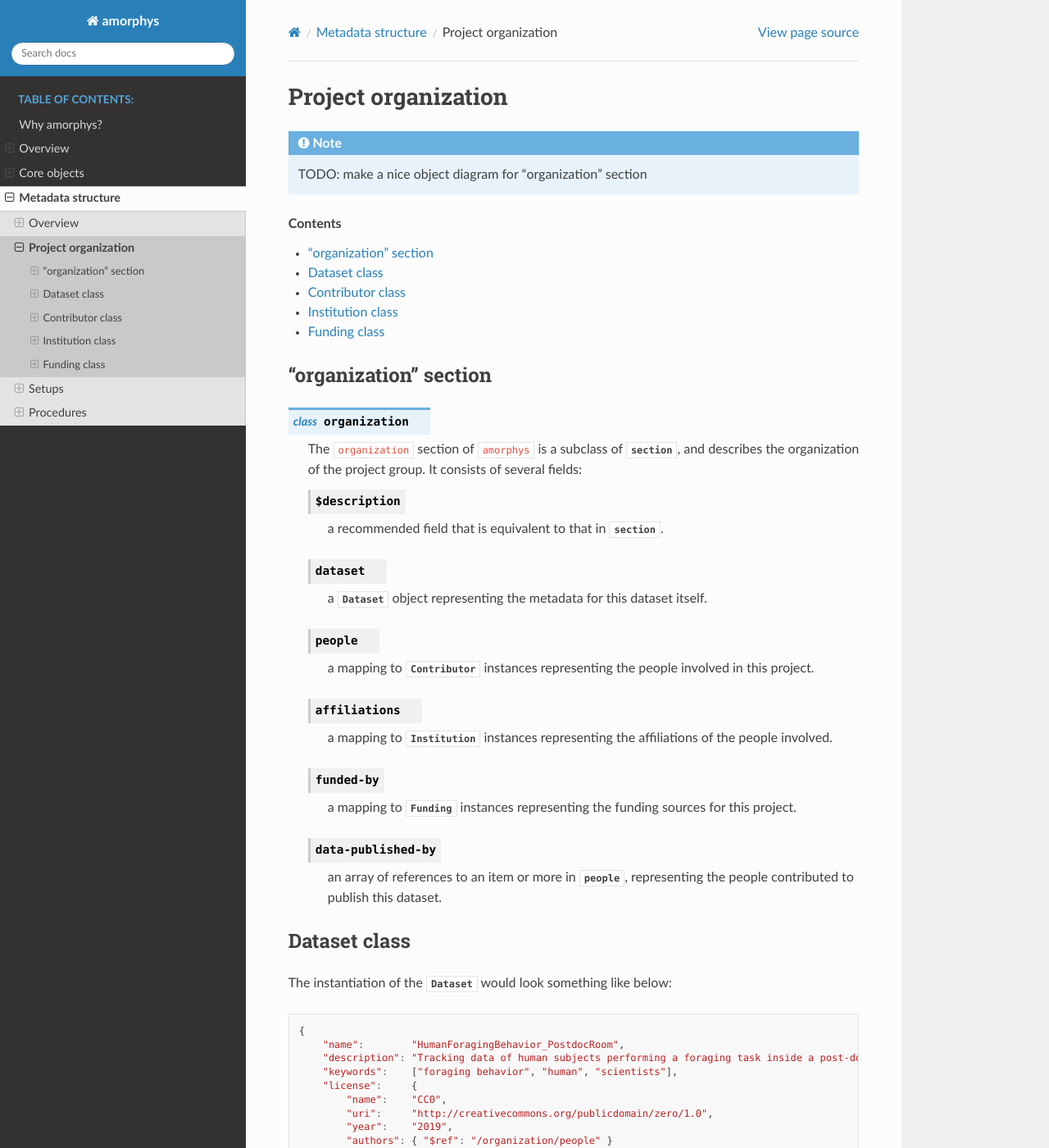
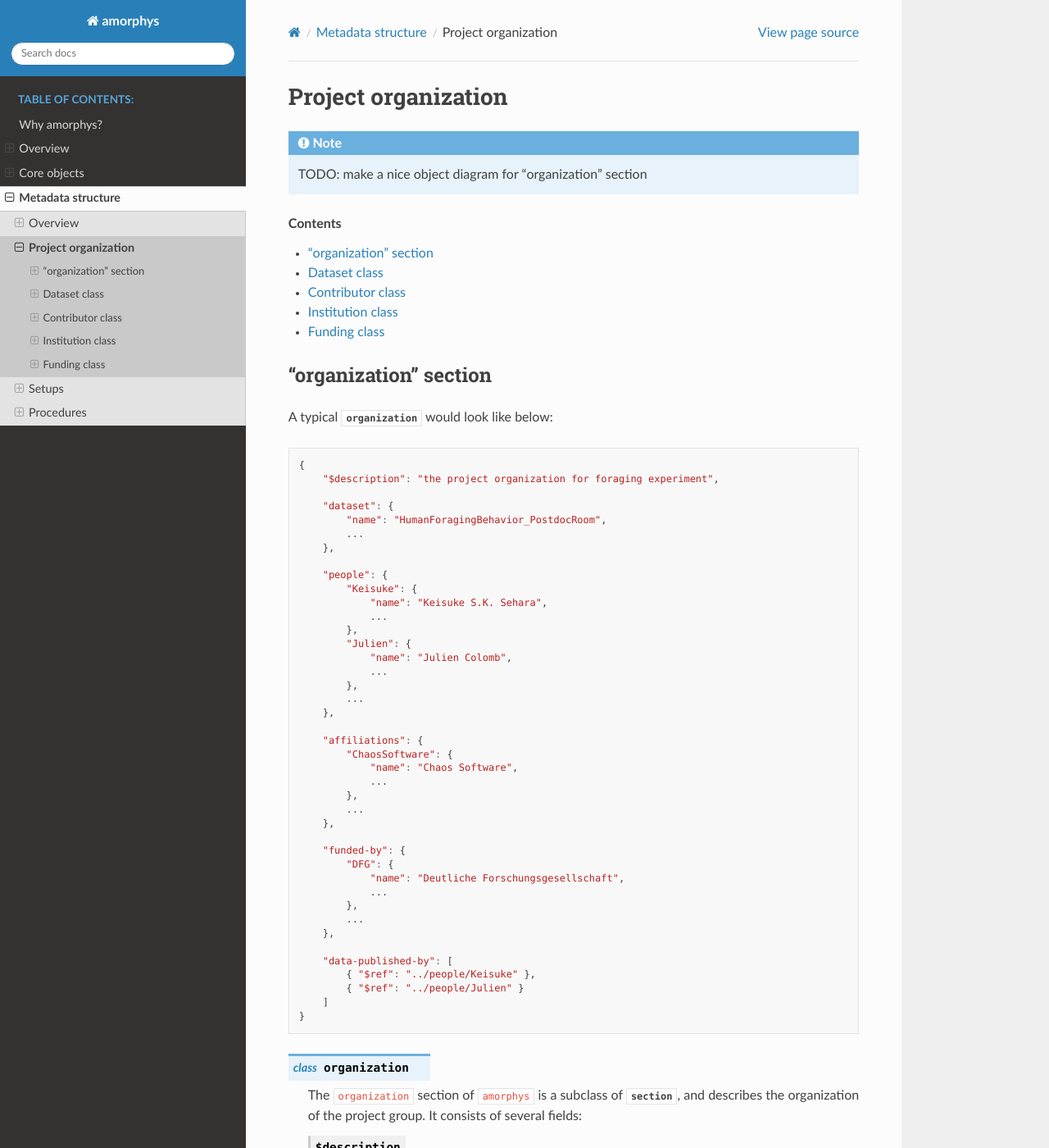
Before and after one commit to gwappa/amorphys, a Sphinx documentation site: the page built from docs/source/writing/organization.rst, in a window 1280 px wide and 1400 px high. Shown: the whole window at 82% size. Built offline with Sphinx 7.4.7 and the Read the Docs theme 2.0.0, drawn with Linux system fonts in a browser that asks for light colours.

Commit message:
add an example organization section

```diff
--- a/docs/source/writing/organization.rst
+++ b/docs/source/writing/organization.rst
@@ -10,6 +10,52 @@ Project organization
 
 "organization" section
 ----------------------
+
+A typical :py:class:`organization` would look like below:
+
+.. code-block:: JavaScript
+
+    {
+        "$description": "the project organization for foraging experiment",
+
+        "dataset": {
+            "name": "HumanForagingBehavior_PostdocRoom",
+            ...
+        },
+
+        "people": {
+            "Keisuke": {
+                "name": "Keisuke S.K. Sehara",
+                ...
+            },
+            "Julien": {
+                "name": "Julien Colomb",
+                ...
+            },
+            ...
+        },
+
+        "affiliations": {
+            "ChaosSoftware": {
+                "name": "Chaos Software",
+                ...
+            },
+            ...
+        },
+
+        "funded-by": {
+            "DFG": {
+                "name": "Deutliche Forschungsgesellschaft",
+                ...
+            },
+            ...
+        },
+
+        "data-published-by": [
+            { "$ref": "../people/Keisuke" },
+            { "$ref": "../people/Julien" }
+        ]
+    }
 
 .. py:class:: organization
 
```
